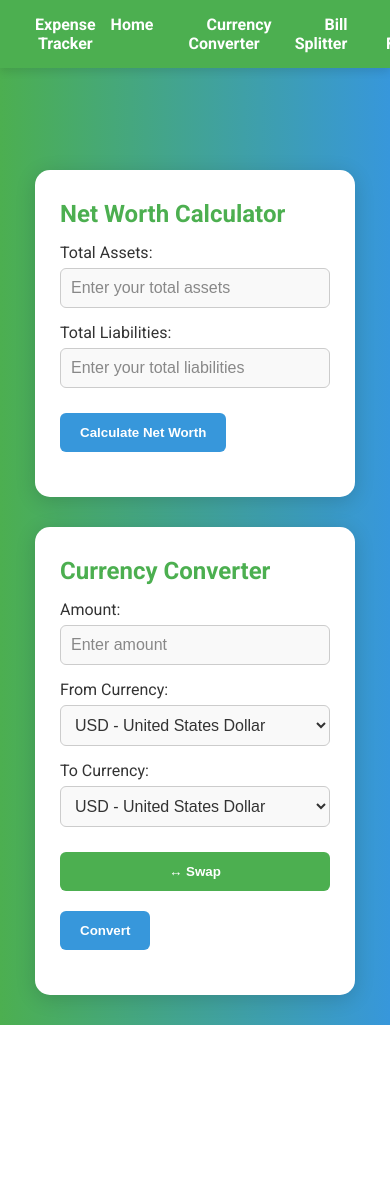
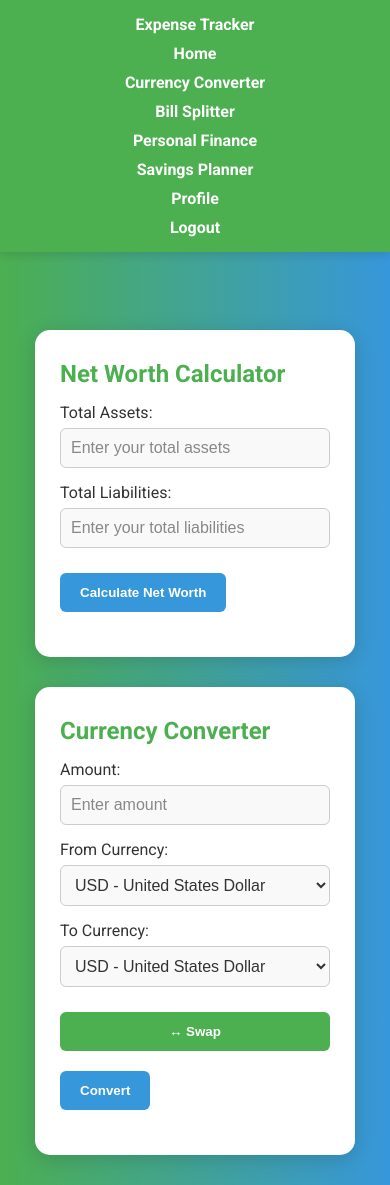
Before and after one commit to JAIdamodharan/expense-tracker, a PHP site: page /pages/convertor.html in a window 390 px wide. Before the commit the page ends 1025 px from the top, so only its background shows below. Run offline with PHP 8.4, Linux system fonts and the light colour scheme.

Commit message:
made all pages responsive

```diff
--- a/css/convertor.css
+++ b/css/convertor.css
@@ -185,3 +185,20 @@ input::placeholder {
         max-width: 100%;
     }
 }
+
+@media(max-width: 768px) {
+    .nav-content {
+        flex-direction: column;
+        text-align: center;
+    }
+
+    .nav-links {
+        flex-direction: column;
+        gap: 10px;
+        padding-top: 10px;
+    }
+
+    .container {
+        margin-top: 200px;
+    }
+}
--- a/css/dashboard.css
+++ b/css/dashboard.css
@@ -140,7 +140,7 @@
         @media(max-width: 768px) {
             .nav-content { flex-direction: column; align-items: flex-start; }
             .nav-links { flex-direction: column; gap: 10px; margin-top: 10px; }
-            .dashboard-container { margin: 100px 15px 30px 15px; padding: 25px; }
+            .dashboard-container { margin-top: 300px; padding: 25px; }
             .expense-table th, .expense-table td { font-size: 14px; padding: 10px; }
             .month-selector { flex-direction: column; align-items: center; }
         }
```
